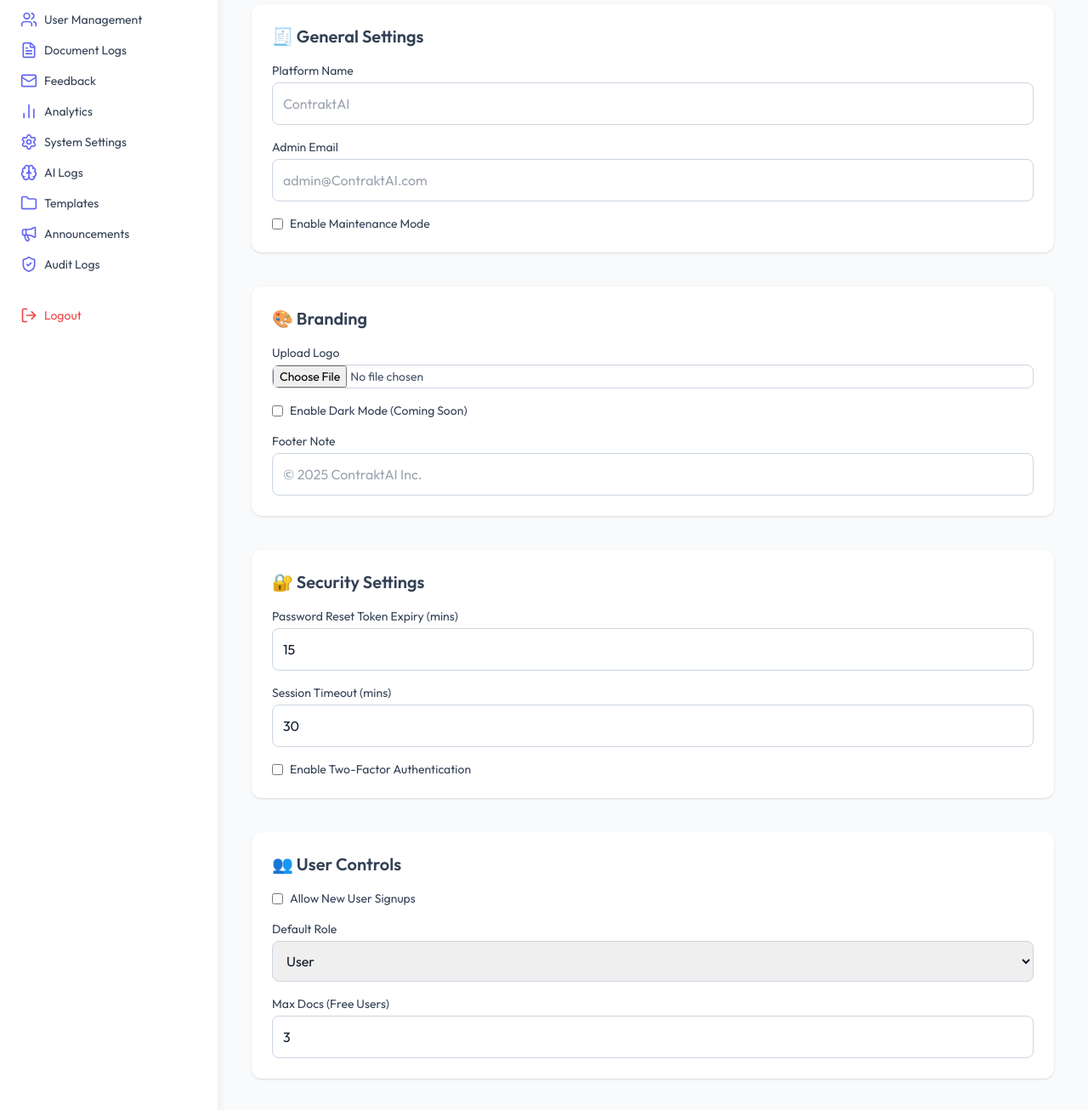
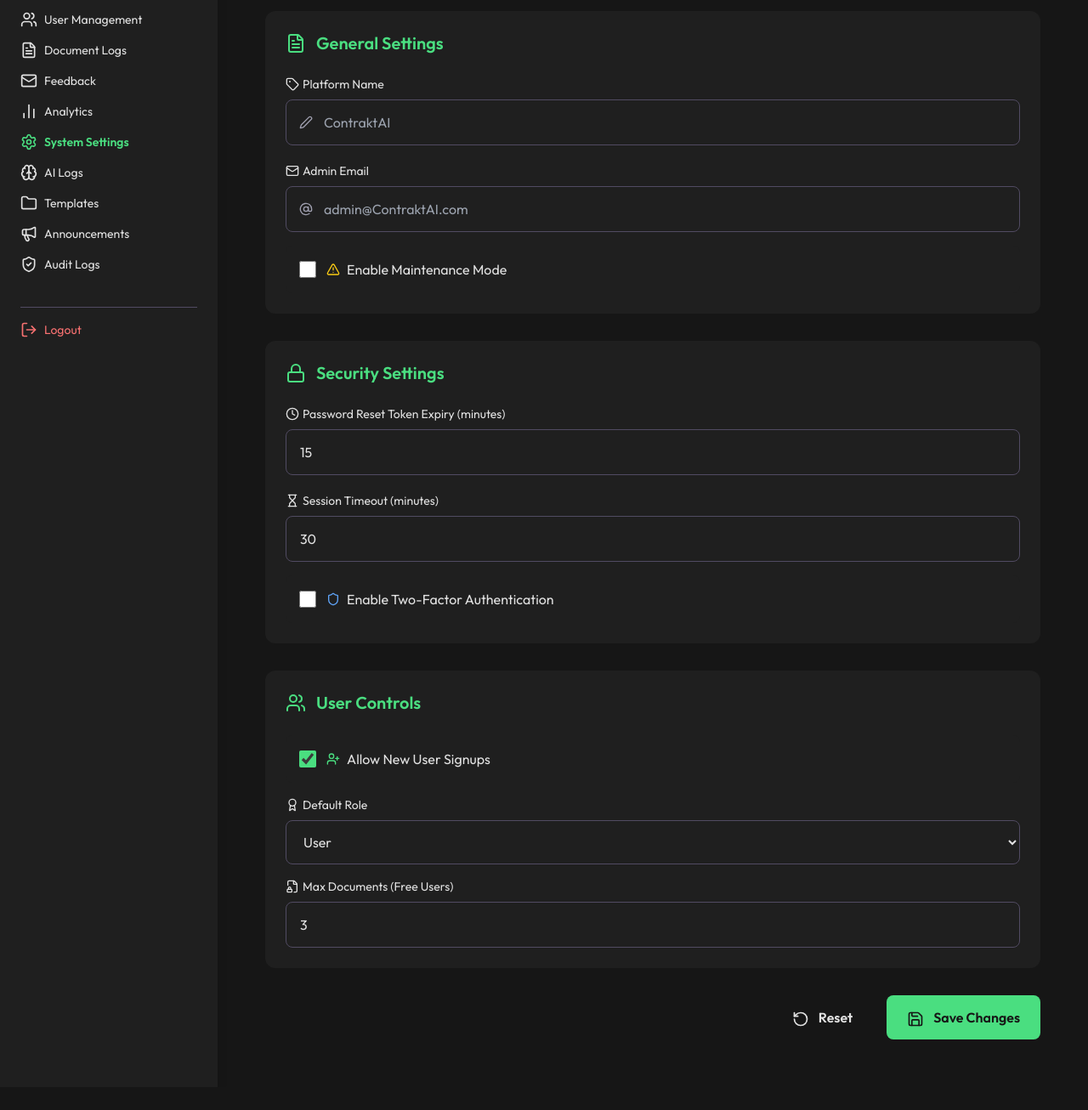
Before and after one commit to TheNotoriousChicken/legalloom, a plain HTML site: page admin/admin-system-settings.html in a window 1280 px wide. Shown: the part 111-1417 px from the top of the page at 85% size. After the commit the page ends 1390 px from the top, so only its background shows below. Drawn offline with nearby package versions, Linux system fonts and the light colour scheme.

Commit message:
Updated navbar and fixed layout bugs

```diff
--- a/admin/admin-system-settings.html
+++ b/admin/admin-system-settings.html
@@ -10,168 +10,295 @@
   <style>
     body {
       font-family: 'Outfit', sans-serif;
-      background-color: #f9fafb;
+      background-color: #1c1a28;
+    }
+
+    .bg-dark { background-color: #161616; }
+    .bg-panel { background-color: #1f1f1f; }
+    .text-light { color: #e2e2e2; }
+    .text-muted { color: #a0a0b0; }
+    .text-mint { color: #4ADE80; }
+    .border-light { border-color: #514b62; }
+
+    /* Restored default input sizes with Clause Explainer styling */
+    input, select, textarea {
+      background-color: #1f1f1f;
+      color: #e2e2e2;
+      border: 1px solid #514b62;
+      border-radius: 0.5rem;
+      padding: 0.75rem 1rem;
+      width: 100%;
+      font-size: 1rem;
+      transition: all 0.2s ease;
+    }
+
+    /* Larger input fields */
+    .input-field {
+      padding: 0.875rem 1rem;
+      min-height: 3rem;
+    }
+
+    input:hover, select:hover, textarea:hover {
+      border-color: #4ADE80;
+    }
+
+    input:focus, select:focus, textarea:focus {
+      outline: none;
+      border-color: #4ADE80;
+      box-shadow: 0 0 0 2px rgba(74, 222, 128, 0.3);
+    }
+
+    .checkbox-accent {
+      accent-color: #4ADE80;
+      width: 1.25rem;
+      height: 1.25rem;
+    }
+
+    .btn-primary {
+      background-color: #4ADE80;
+      color: #161616;
+      padding: 0.875rem 1.5rem;
+      font-size: 1rem;
+      font-weight: 600;
+    }
+
+    .btn-primary:hover {
+      background-color: #3bc973;
+    }
+
+    .section-card {
+      background-color: #1f1f1f;
+      border-radius: 0.75rem;
+      padding: 1.5rem;
+    }
+
+    /* Input container with icon */
+    .input-container {
+      position: relative;
+      margin-bottom: 1.25rem;
+    }
+
+    .input-icon {
+      position: absolute;
+      left: 1rem;
+      top: 50%;
+      transform: translateY(-50%);
+      color: #a0a0b0;
+    }
+
+    .input-with-icon {
+      padding-left: 2.75rem;
+    }
+
+    /* Checkbox container */
+    .checkbox-container {
+      display: flex;
+      align-items: center;
+      gap: 0.75rem;
+      padding: 1rem;
+      background-color: #1f1f1f;
+      border-radius: 0.5rem;
+      margin-bottom: 1rem;
     }
   </style>
 </head>
-<body class="text-gray-900">
+<body class="text-light bg-dark">
 
 <div class="flex min-h-screen">
 <!-- Sidebar -->
-  <aside class="w-64 bg-white shadow-lg hidden sm:block">
+  <aside class="w-64 bg-panel shadow-lg hidden sm:block">
     <div class="px-6 py-6">
-      <h1 class="text-2xl font-bold text-indigo-600 mb-8">Admin Panel</h1>
-      <nav class="flex flex-col gap-4 text-slate-700 text-sm font-medium">
-        <a href="admin-dash.html" class="flex items-center gap-2 hover:text-indigo-600">
-          <i data-lucide="layout-dashboard" class="w-5 h-5 text-indigo-500"></i>
+      <div class="flex items-center gap-2 mb-8">
+        <i data-lucide="shield" class="w-6 h-6 text-mint"></i>
+        <h1 class="text-2xl font-bold text-mint">Admin Panel</h1>
+      </div>
+      <nav class="flex flex-col gap-4 text-sm font-medium text-light">
+        <a href="admin-dash.html" class="flex items-center gap-2 hover:text-mint">
+          <i data-lucide="layout-dashboard" class="w-5 h-5"></i>
           Dashboard
         </a>
 
-        <a href="admin-user-management.html" class="flex items-center gap-2 hover:text-indigo-600">
-          <i data-lucide="users" class="w-5 h-5 text-indigo-500"></i>
+        <a href="admin-user-management.html" class="flex items-center gap-2 hover:text-mint">
+          <i data-lucide="users" class="w-5 h-5"></i>
           User Management
         </a>
 
-        <a href="admin-docs-log.html" class="flex items-center gap-2 hover:text-indigo-600">
-          <i data-lucide="file-text" class="w-5 h-5 text-indigo-500"></i>
+        <a href="admin-docs-log.html" class="flex items-center gap-2 hover:text-mint">
+          <i data-lucide="file-text" class="w-5 h-5"></i>
           Document Logs
         </a>
 
-        <a href="admin-feedback.html" class="flex items-center gap-2 hover:text-indigo-600">
-          <i data-lucide="mail" class="w-5 h-5 text-indigo-500"></i>
+        <a href="admin-feedback.html" class="flex items-center gap-2 hover:text-mint">
+          <i data-lucide="mail" class="w-5 h-5"></i>
           Feedback
         </a>
 
-        <a href="admin-analytics.html" class="flex items-center gap-2 hover:text-indigo-600">
-          <i data-lucide="bar-chart-2" class="w-5 h-5 text-indigo-500"></i>
+        <a href="admin-analytics.html" class="flex items-center gap-2 hover:text-mint">
+          <i data-lucide="bar-chart-2" class="w-5 h-5"></i>
           Analytics
         </a>
 
-        <a href="admin-system-settings.html" class="flex items-center gap-2 hover:text-indigo-600">
-          <i data-lucide="settings" class="w-5 h-5 text-indigo-500"></i>
+        <a href="admin-system-settings.html" class="flex items-center gap-2 text-mint font-semibold">
+          <i data-lucide="settings" class="w-5 h-5 text-mint"></i>
           System Settings
         </a>
 
-        <a href="admin-ai-logs.html" class="flex items-center gap-2 hover:text-indigo-600">
-          <i data-lucide="brain" class="w-5 h-5 text-indigo-500"></i>
+        <a href="admin-ai-logs.html" class="flex items-center gap-2 hover:text-mint">
+          <i data-lucide="brain" class="w-5 h-5"></i>
           AI Logs
         </a>
 
-        <a href="admin-templates.html" class="flex items-center gap-2 hover:text-indigo-600">
-          <i data-lucide="folder" class="w-5 h-5 text-indigo-500"></i>
+        <a href="admin-templates.html" class="flex items-center gap-2 hover:text-mint">
+          <i data-lucide="folder" class="w-5 h-5"></i>
           Templates
         </a>
 
-        <a href="admin-announcement.html" class="flex items-center gap-2 hover:text-indigo-600">
-          <i data-lucide="megaphone" class="w-5 h-5 text-indigo-500"></i>
+        <a href="admin-announcement.html" class="flex items-center gap-2 hover:text-mint">
+          <i data-lucide="megaphone" class="w-5 h-5"></i>
           Announcements
         </a>
 
-        <a href="admin-audit-logs.html" class="flex items-center gap-2 hover:text-indigo-600">
-          <i data-lucide="shield-check" class="w-5 h-5 text-indigo-500"></i>
+        <a href="admin-audit-logs.html" class="flex items-center gap-2 hover:text-mint">
+          <i data-lucide="shield-check" class="w-5 h-5"></i>
           Audit Logs
         </a>
 
-        <a href="#" class="mt-6 flex items-center gap-2 text-red-500 hover:text-red-600">
+        <div class="mt-6 pt-4 border-t border-light">
+          <a href="#" class="flex items-center gap-2 text-red-400 hover:text-red-500">
             <i data-lucide="log-out" class="w-5 h-5"></i>
             Logout
           </a>
+        </div>
       </nav>
     </div>
   </aside>
 
   <!-- Main -->
-  <main class="flex-1 p-10 space-y-10">
-    <h2 class="text-3xl font-bold text-slate-800">⚙️ System Settings</h2>
+  <main class="flex-1 p-14 space-y-8">
+    <div class="flex items-center gap-3">
+      <i data-lucide="settings" class="w-8 h-8 text-mint"></i>
+      <h2 class="text-3xl font-bold text-mint">System Settings</h2>
+    </div>
 
     <!-- General Settings -->
-    <section class="bg-white shadow rounded-xl p-6 space-y-4">
-      <h3 class="text-xl font-semibold text-slate-700 mb-4">🧾 General Settings</h3>
-
-      <div>
-        <label class="block text-sm font-medium text-slate-700 mb-1">Platform Name</label>
-        <input type="text" placeholder="ContraktAI" class="w-full border rounded-lg p-3 border-slate-300" />
+    <section class="section-card space-y-6">
+      <div class="flex items-center gap-3">
+        <i data-lucide="file-text" class="w-6 h-6 text-mint"></i>
+        <h3 class="text-xl font-semibold text-mint">General Settings</h3>
       </div>
 
-      <div>
-        <label class="block text-sm font-medium text-slate-700 mb-1">Admin Email</label>
-        <input type="email" placeholder="admin@ContraktAI.com" class="w-full border rounded-lg p-3 border-slate-300" />
+      <div class="space-y-4">
+        <div class="input-container">
+          <label class="block text-sm font-medium mb-2 flex items-center gap-1">
+            <i data-lucide="tag" class="w-4 h-4"></i>
+            Platform Name
+          </label>
+          <div class="relative">
+            <i data-lucide="edit-2" class="input-icon w-4 h-4"></i>
+            <input type="text" placeholder="ContraktAI" class="input-field input-with-icon" />
+          </div>
         </div>
 
-      <div class="flex items-center gap-2">
-        <input type="checkbox" id="maintenance" class="accent-indigo-600" />
-        <label for="maintenance" class="text-sm text-slate-700">Enable Maintenance Mode</label>
+        <div class="input-container">
+          <label class="block text-sm font-medium mb-2 flex items-center gap-1">
+            <i data-lucide="mail" class="w-4 h-4"></i>
+            Admin Email
+          </label>
+          <div class="relative">
+            <i data-lucide="at-sign" class="input-icon w-4 h-4"></i>
+            <input type="email" placeholder="admin@ContraktAI.com" class="input-field input-with-icon" />
           </div>
-    </section>
-
-    <!-- Branding -->
-    <section class="bg-white shadow rounded-xl p-6 space-y-4">
-      <h3 class="text-xl font-semibold text-slate-700 mb-4">🎨 Branding</h3>
-
-      <div>
-        <label class="block text-sm font-medium text-slate-700 mb-1">Upload Logo</label>
-        <input type="file" class="block w-full text-sm text-slate-600 border border-slate-300 rounded-lg cursor-pointer" />
         </div>
 
-      <div class="flex items-center gap-2">
-        <input type="checkbox" id="darkmode" class="accent-indigo-600" />
-        <label for="darkmode" class="text-sm text-slate-700">Enable Dark Mode (Coming Soon)</label>
+        <div class="checkbox-container">
+          <input type="checkbox" id="maintenance" class="checkbox-accent" />
+          <label for="maintenance" class="flex items-center gap-2">
+            <i data-lucide="alert-triangle" class="w-4 h-4 text-yellow-400"></i>
+            Enable Maintenance Mode
+          </label>
         </div>
-
-      <div>
-        <label class="block text-sm font-medium text-slate-700 mb-1">Footer Note</label>
-        <input type="text" placeholder="© 2025 ContraktAI Inc." class="w-full border rounded-lg p-3 border-slate-300" />
       </div>
     </section>
 
     <!-- Security Settings -->
-    <section class="bg-white shadow rounded-xl p-6 space-y-4">
-      <h3 class="text-xl font-semibold text-slate-700 mb-4">🔐 Security Settings</h3>
-
-      <div>
-        <label class="block text-sm font-medium text-slate-700 mb-1">Password Reset Token Expiry (mins)</label>
-        <input type="number" value="15" class="w-full border rounded-lg p-3 border-slate-300" />
+    <section class="section-card space-y-6">
+      <div class="flex items-center gap-3">
+        <i data-lucide="lock" class="w-6 h-6 text-mint"></i>
+        <h3 class="text-xl font-semibold text-mint">Security Settings</h3>
       </div>
 
-      <div>
-        <label class="block text-sm font-medium text-slate-700 mb-1">Session Timeout (mins)</label>
-        <input type="number" value="30" class="w-full border rounded-lg p-3 border-slate-300" />
+      <div class="space-y-4">
+        <div class="input-container">
+          <label class="block text-sm font-medium mb-2 flex items-center gap-1">
+            <i data-lucide="clock" class="w-4 h-4"></i>
+            Password Reset Token Expiry (minutes)
+          </label>
+          <input type="number" value="15" class="input-field" />
         </div>
 
-      <div class="flex items-center gap-2">
-        <input type="checkbox" id="2fa" class="accent-indigo-600" />
-        <label for="2fa" class="text-sm text-slate-700">Enable Two-Factor Authentication</label>
+        <div class="input-container">
+          <label class="block text-sm font-medium mb-2 flex items-center gap-1">
+            <i data-lucide="hourglass" class="w-4 h-4"></i>
+            Session Timeout (minutes)
+          </label>
+          <input type="number" value="30" class="input-field" />
+        </div>
+
+        <div class="checkbox-container">
+          <input type="checkbox" id="2fa" class="checkbox-accent" />
+          <label for="2fa" class="flex items-center gap-2">
+            <i data-lucide="shield" class="w-4 h-4 text-blue-400"></i>
+            Enable Two-Factor Authentication
+          </label>
+        </div>
       </div>
     </section>
 
     <!-- User Controls -->
-    <section class="bg-white shadow rounded-xl p-6 space-y-4">
-      <h3 class="text-xl font-semibold text-slate-700 mb-4">👥 User Controls</h3>
-
-      <div class="flex items-center gap-2">
-        <input type="checkbox" id="signups" class="accent-indigo-600" />
-        <label for="signups" class="text-sm text-slate-700">Allow New User Signups</label>
+    <section class="section-card space-y-6">
+      <div class="flex items-center gap-3">
+        <i data-lucide="users" class="w-6 h-6 text-mint"></i>
+        <h3 class="text-xl font-semibold text-mint">User Controls</h3>
       </div>
 
-      <div>
-        <label class="block text-sm font-medium text-slate-700 mb-1">Default Role</label>
-        <select class="w-full border border-slate-300 rounded-lg p-3">
+      <div class="space-y-4">
+        <div class="checkbox-container">
+          <input type="checkbox" id="signups" class="checkbox-accent" checked />
+          <label for="signups" class="flex items-center gap-2">
+            <i data-lucide="user-plus" class="w-4 h-4 text-green-400"></i>
+            Allow New User Signups
+          </label>
+        </div>
+
+        <div class="input-container">
+          <label class="block text-sm font-medium mb-2 flex items-center gap-1">
+            <i data-lucide="award" class="w-4 h-4"></i>
+            Default Role
+          </label>
+          <select class="input-field">
             <option>User</option>
             <option>Admin</option>
             <option>Pro</option>
           </select>
         </div>
 
-      <div>
-        <label class="block text-sm font-medium text-slate-700 mb-1">Max Docs (Free Users)</label>
-        <input type="number" value="3" class="w-full border rounded-lg p-3 border-slate-300" />
+        <div class="input-container">
+          <label class="block text-sm font-medium mb-2 flex items-center gap-1">
+            <i data-lucide="file-lock" class="w-4 h-4"></i>
+            Max Documents (Free Users)
+          </label>
+          <input type="number" value="3" class="input-field" />
+        </div>
       </div>
     </section>
 
-    <!-- Save -->
-    <div class="text-right">
-      <button class="bg-indigo-600 text-white px-6 py-3 rounded-lg hover:bg-indigo-700 transition font-semibold">
-        💾 Save Changes
+    <!-- Save Button -->
+    <div class="flex justify-end gap-4">
+      <button class="px-6 py-3 rounded-lg font-semibold hover:bg-panel transition">
+        <i data-lucide="rotate-ccw" class="w-5 h-5 inline mr-2"></i> Reset
+      </button>
+      <button class="btn-primary rounded-lg font-semibold">
+        <i data-lucide="save" class="w-5 h-5 inline mr-2"></i> Save Changes
       </button>
     </div>
   </main>
```
Also changed, not shown: admin/admin-announcement.html (+1 -1 lines). Lines whose indentation alone changed are shown as unchanged.
